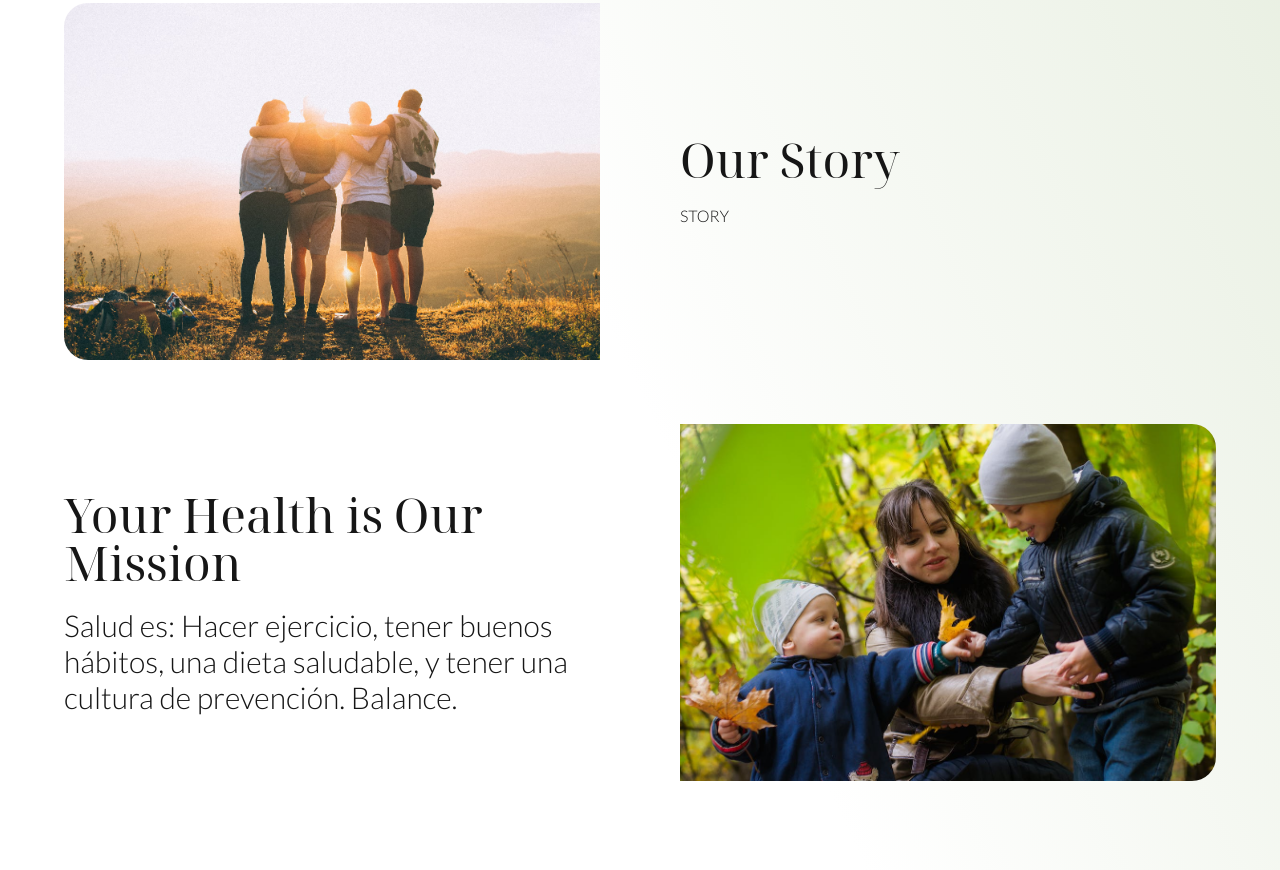
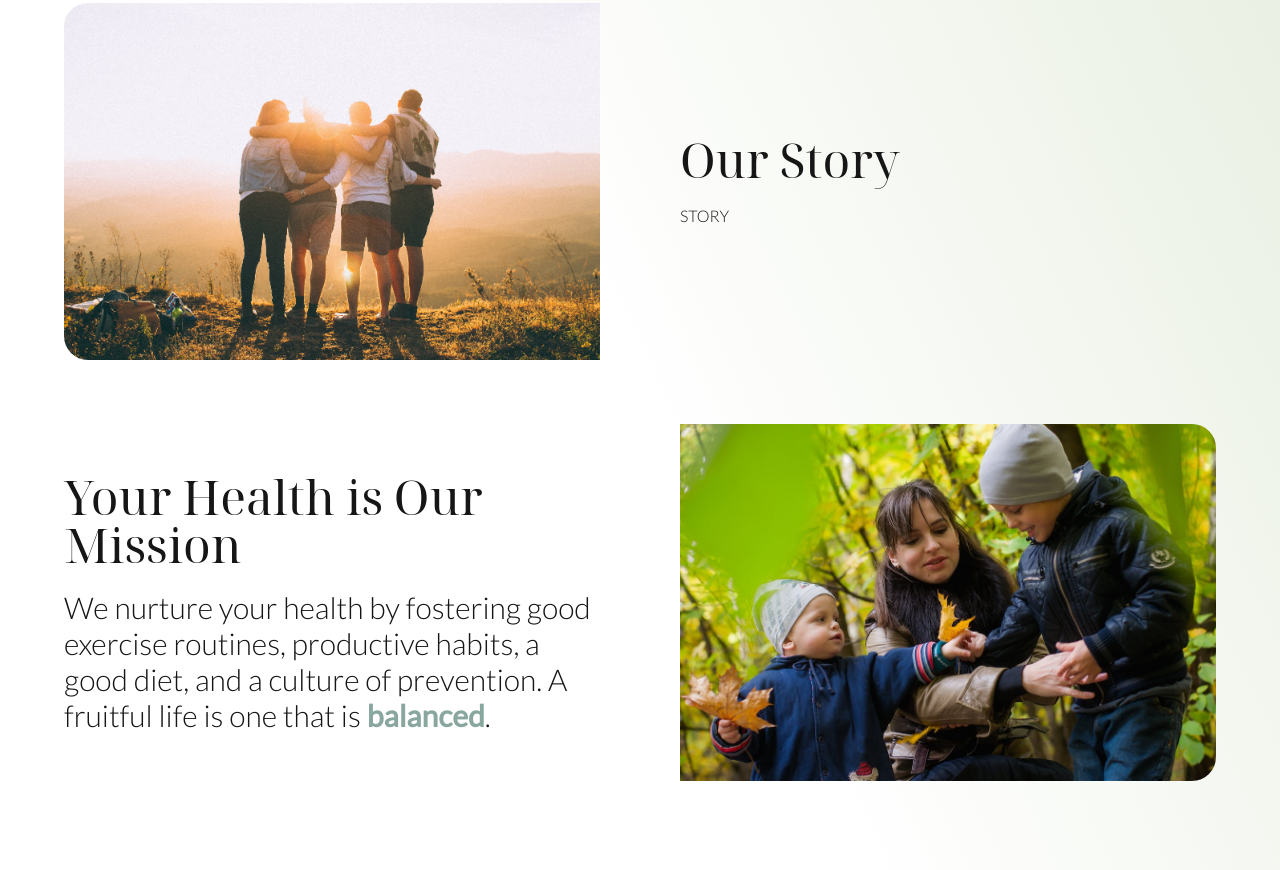
Before and after one commit to noelcastillon1/buen-estar, a website built with Vite: page index.html in a window 1280 px wide. Shown: the part 957-1827 px from the top of the page. Built offline with nearby package versions, Linux system fonts and the light colour scheme.

Commit message:
translate info section

```diff
--- a/index.html
+++ b/index.html
@@ -91,7 +91,7 @@
             The road to perfect health... begins today...
           </p>
           <div class="hero-button-container">
-            <button class="hero-btn btn btn-primary">Book Appointment</button>
+            <a href="/#contact" class="btn btn-primary">Book Appointment</a>
           </div>
         </div>
       </div>
@@ -135,8 +135,10 @@
               Your Health is Our Mission
             </h2>
             <p class="info-section-p text-3xl">
-              Salud es: Hacer ejercicio, tener buenos hábitos, una dieta
-              saludable, y tener una cultura de prevención. Balance.
+              We nurture your health by fostering good exercise routines,
+              productive habits, a good diet, and a culture of prevention. A
+              fruitful life is one that is
+              <span class="font-bold text-secondary">balanced</span>.
             </p>
           </div>
         </div>
```
